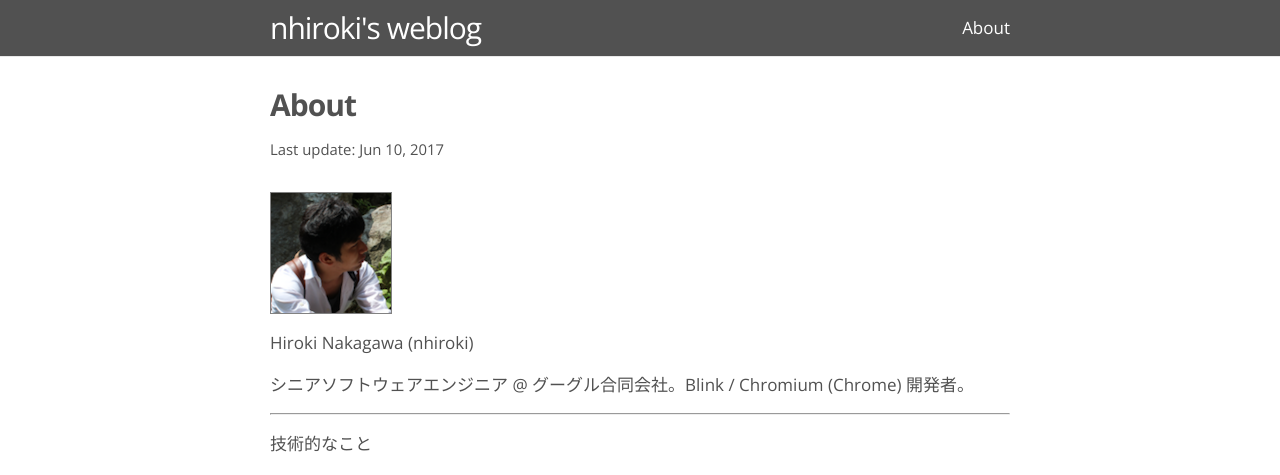
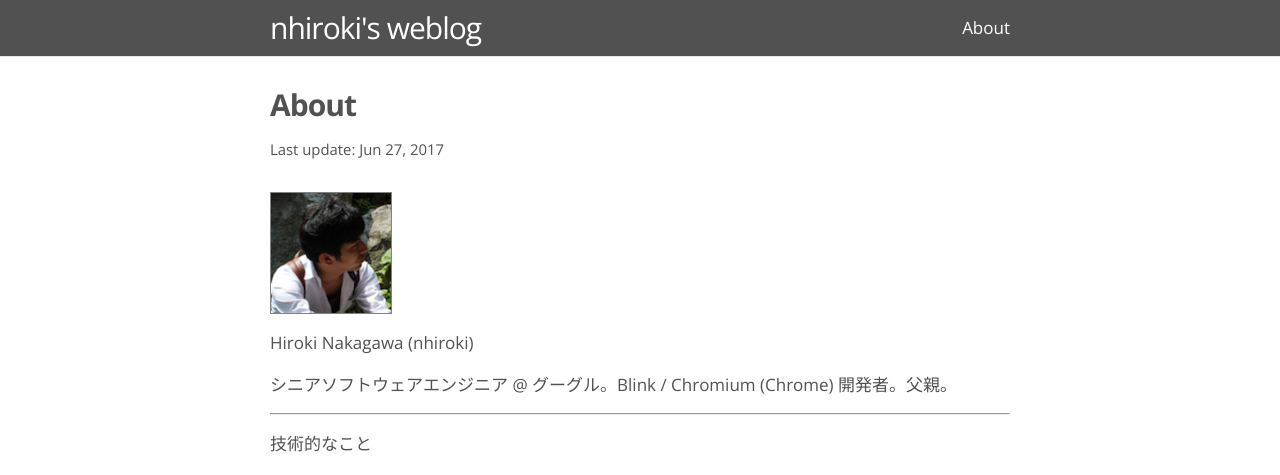
Before and after one commit to nhiroki/nhiroki.github.io, a Jekyll site: the page built from about.md, in a window 1280 px wide and 900 px high. Shown: the top 475 px of the window. Built offline with Jekyll 4.4.1, drawn with Linux system fonts in a browser that asks for light colours.

Commit message:
Update the 'about' page

```diff
--- a/about.md
+++ b/about.md
@@ -1,7 +1,7 @@
 ---
 layout: page
 title: About
-date: 2017/06/10
+date: 2017/06/27
 permalink: /about/
 ---
 
@@ -9,7 +9,7 @@ permalink: /about/
 
 Hiroki Nakagawa (nhiroki)
 
-シニアソフトウェアエンジニア @ グーグル合同会社。Blink / Chromium (Chrome) 開発者。
+シニアソフトウェアエンジニア @ グーグル。Blink / Chromium (Chrome) 開発者。父親。
 
 ---
 
```
